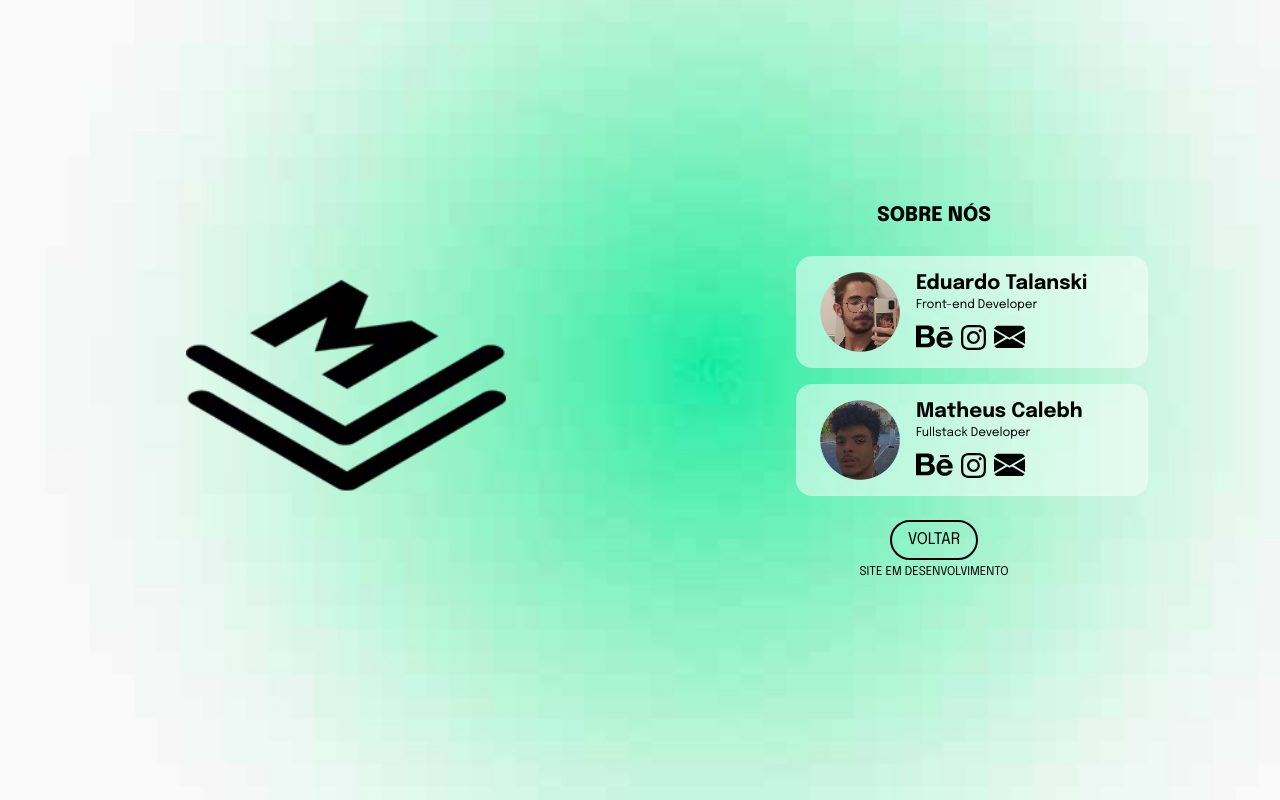
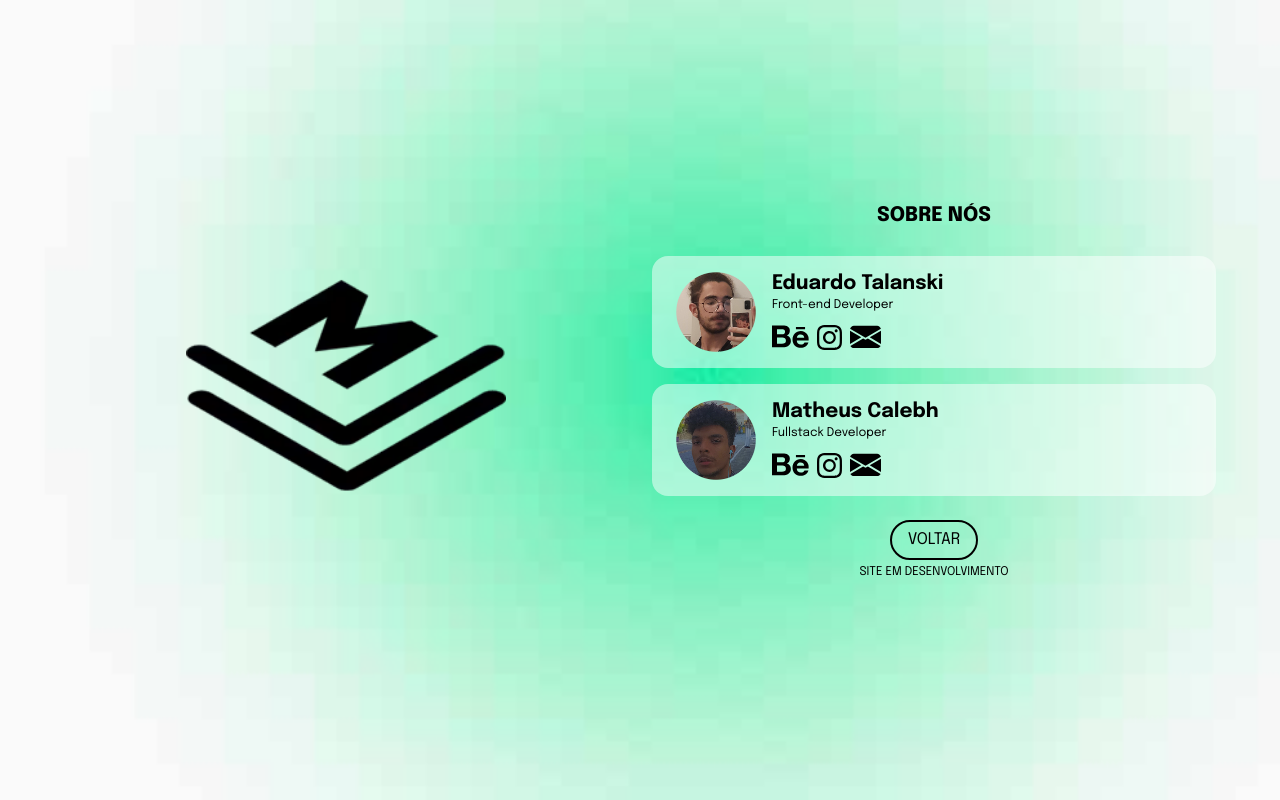
Before and after one commit to maduradodev/madurado-weblanding, a plain HTML site: page about.html in a window 1280 px wide. Drawn offline with Linux system fonts and the light colour scheme.

Commit message:
Update style.css
Atualizei a width do .cardcontainer pra 100% no @media.

```diff
--- a/css/style.css
+++ b/css/style.css
@@ -56,7 +56,7 @@ body{
     margin-top:12rem;
   }
   .cardcontainer {
-    margin-left:9rem;
+    width: 100%;
   }
 
 }
```
